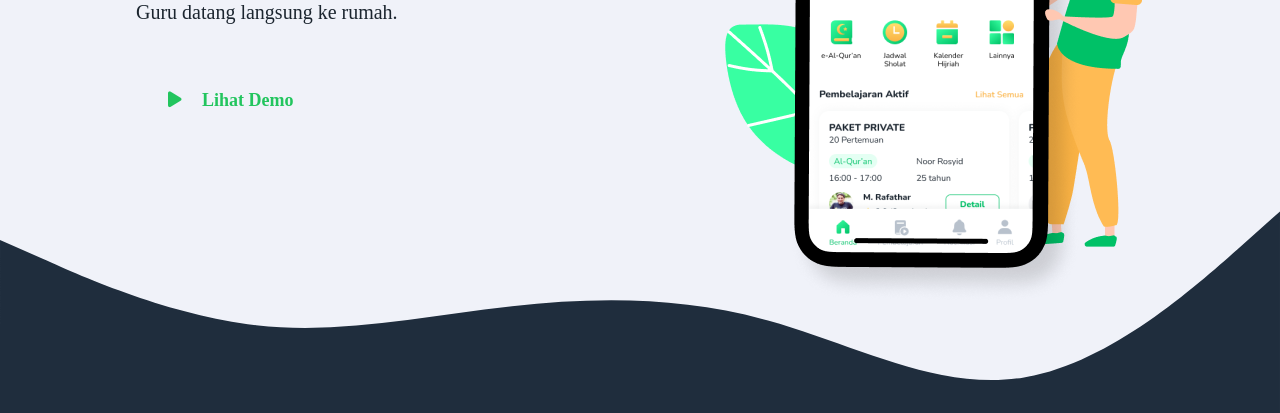
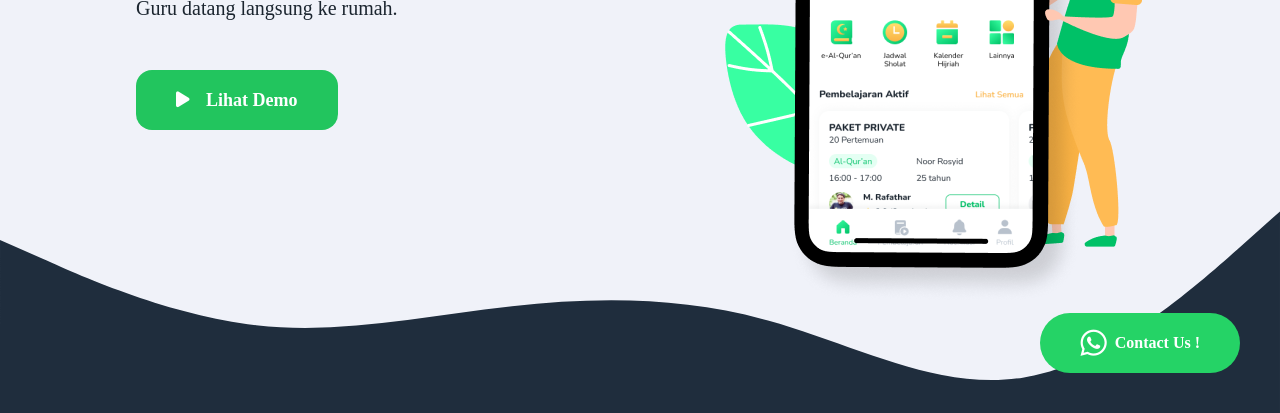
Before and after one commit to adamfrsd-02/proowebapp, a React (Create React App) app: page / in a window 1280 px wide. Shown: the part 387-800 px from the top of the page. Built offline with nearby package versions, Linux system fonts and the light colour scheme; no server answers; what tailwind-bootstrap-grid would draw is missing.

Commit message:
add chat to WA floating button

```diff
--- /dev/null
+++ b/src/components/ChatMe/ChatMe.css
@@ -0,0 +1,17 @@
+.float {
+  position: fixed;
+  width: auto;
+  height: 60px;
+  bottom: 40px;
+  right: 40px;
+  background-color: #25d366;
+  color: #fff;
+  border-radius: 50px;
+  text-align: center;
+  font-size: 30px;
+  z-index: 100;
+}
+
+.my-float {
+  /* margin-top: 16px; */
+}
--- /dev/null
+++ b/src/components/ChatMe/index.jsx
@@ -0,0 +1,21 @@
+import React from "react";
+import "./ChatMe.css";
+
+function ChatMe() {
+  return (
+    <div className="flex flex-row">
+      <a
+        href="https://api.whatsapp.com/send?phone=xxx"
+        class="float md:px-10 px-4 flex flex-row space-x-2"
+        target="_blank"
+      >
+        <i class="fab fa-whatsapp my-float my-auto"></i>{" "}
+        <p className="text-base my-auto font-bold hidden md:block">
+          Contact Us !
+        </p>
+      </a>
+    </div>
+  );
+}
+
+export default ChatMe;
--- a/src/components/DownloadNow/index.jsx
+++ b/src/components/DownloadNow/index.jsx
@@ -1,4 +1,5 @@
 import React from "react";
+import getMobileOS from "../../utils/checkOS";
 
 const DownloadNow = () => {
   return (
@@ -18,8 +19,18 @@ const DownloadNow = () => {
             </p>
             <div className="button-cta">
               <div className="flex flex-col space-y-4 mt-5 sm:items-center sm:justify-center sm:flex-row sm:space-y-0 sm:space-x-4 lg:justify-start md:-ml-3">
-                <img src="/assets/ps.png" className="h-14" alt="" />
-                <img src="/assets/is.png" className="h-14" alt="" />
+                <img
+                  src="/assets/ps.png"
+                  onClick={() => getMobileOS()}
+                  className="h-14"
+                  alt=""
+                />
+                <img
+                  src="/assets/is.png"
+                  onClick={() => getMobileOS()}
+                  className="h-14"
+                  alt=""
+                />
               </div>
             </div>
           </div>
--- a/src/components/Footer/index.jsx
+++ b/src/components/Footer/index.jsx
@@ -108,7 +108,7 @@ const Footer = () => {
                   <i className="fas fa-heart text-lg text-rose-500"></i> by Proo
                   Fullstack Developer &nbsp; &nbsp; &nbsp; |
                 </span>
-                <a onClick={() => openModal()}>
+                <a onClick={() => openModal()} className="hover:cursor-pointer">
                   <span>Privacy policy</span>
                 </a>
                 <a href="#">
--- a/src/components/Jumbotron/index.jsx
+++ b/src/components/Jumbotron/index.jsx
@@ -22,7 +22,7 @@ const Jumbotron = () => {
             </a> */}
             <a
               href="#"
-              className="px-8 py-3 text-lg font-semibold text-green-500 space-x-4"
+              className="px-10 py-4 text-lg font-bold rounded-2xl bg-green-500 text-white hover:cursor-pointer space-x-3"
             >
               <i className="fas fa-play"></i>{" "}
               <span>
@@ -31,6 +31,17 @@ const Jumbotron = () => {
                 </a>
               </span>
             </a>
+            {/* <a
+              href="#"
+              className="py-3 text-lg font-semibold text-green-500 space-x-4"
+            >
+              <i className="fas fa-play"></i>{" "}
+              <span>
+                <a href="https://www.youtube.com/watch?v=nL87m6dqd-Q">
+                  Lihat Demo
+                </a>
+              </span>
+            </a> */}
           </div>
           {/* <hr className="mt-5" />
           <div className="download mt-5">
--- a/src/components/Packet/index.jsx
+++ b/src/components/Packet/index.jsx
@@ -98,20 +98,16 @@ const Packet = (props) => {
                         </div>
                         <div className="btn">
                           {/* <Link to={"/detail-paket/" + item._id}> */}
-                          <motion.button
+                          <button
                             onClick={() =>
                               navigate(`/detail-paket/${item._id}`, {
                                 state: item,
                               })
                             }
                             className="px-5 py-2 rounded-lg bg-[#FFBB54] text-white font-bold mt-3"
-                            whileHover={{ scaleX: 1.1 }}
-                            whileTap={{
-                              scale: 0.2,
-                            }}
                           >
                             Detail
-                          </motion.button>
+                          </button>
                           {/* </Link> */}
                         </div>
                       </div>
--- a/src/pages/App.jsx
+++ b/src/pages/App.jsx
@@ -5,6 +5,7 @@ import AOS from "aos";
 import React from "react";
 import store from "../store";
 import { Provider } from "react-redux";
+import ChatMe from "../components/ChatMe";
 
 function App() {
   return (
@@ -13,6 +14,7 @@ function App() {
         <Provider store={store}>
           <Routing />
         </Provider>
+        <ChatMe />
       </div>
     </>
   );
```
